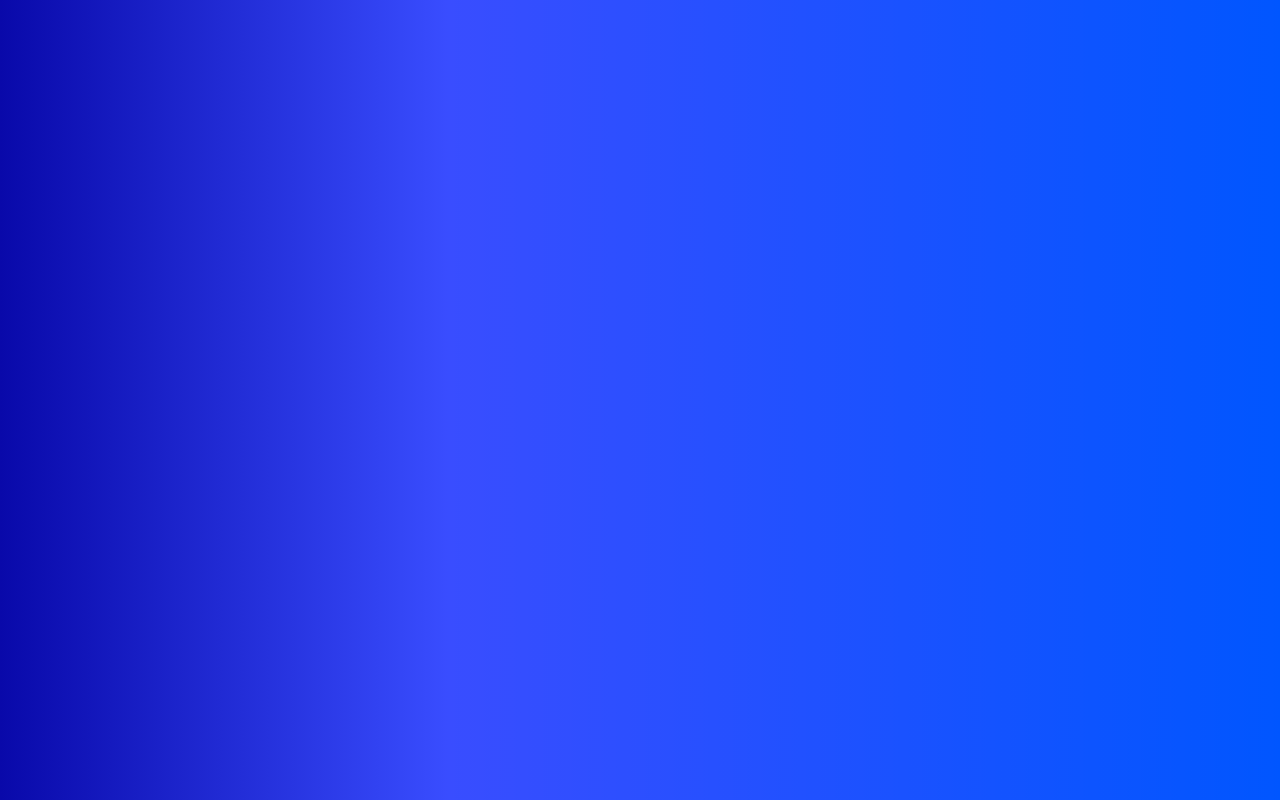
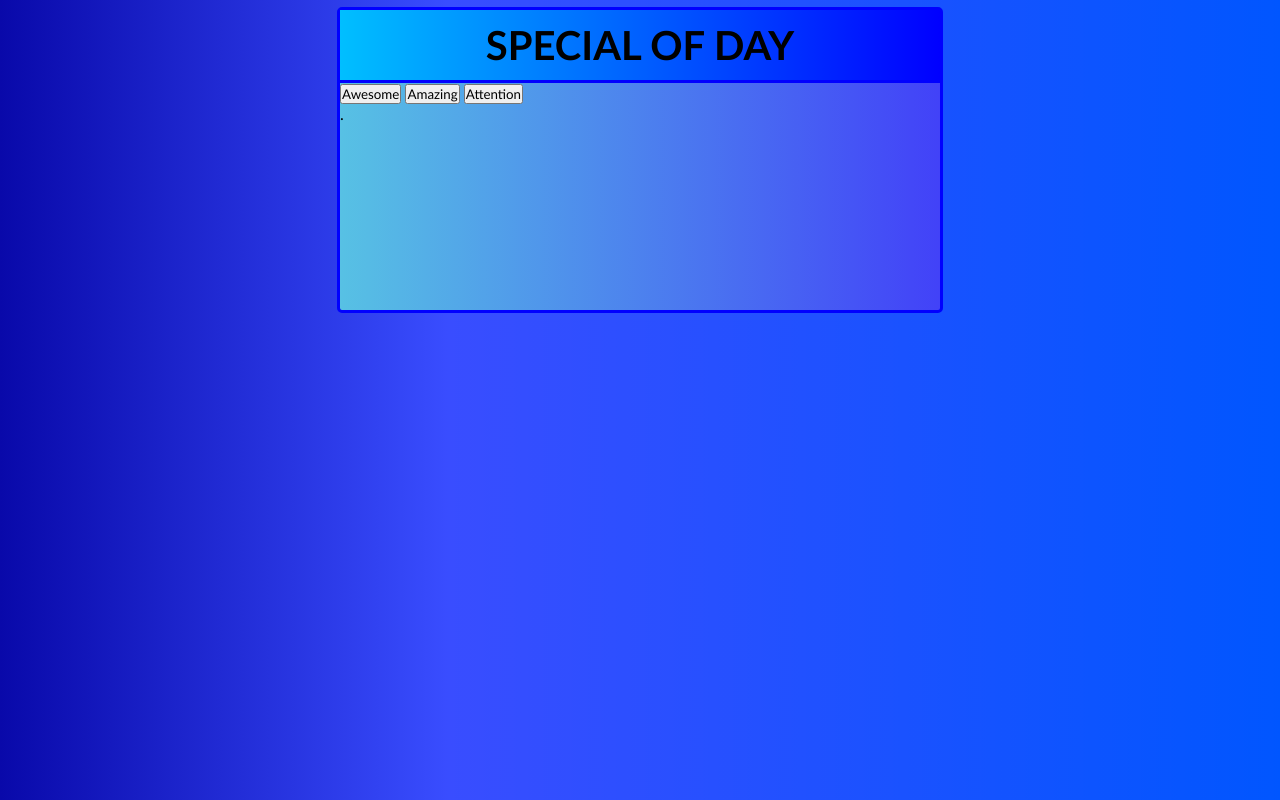
Before and after one commit to Man1exter/ConstructorProto, a plain HTML site: page index.html in a window 1280 px wide. Drawn offline with Linux system fonts and the light colour scheme.

Commit message:
style h1 on main sqaure and bacckground on them

```diff
--- a/index.html
+++ b/index.html
@@ -8,7 +8,13 @@
 </head>
 <body>
 
-
+<div class="square">
+    <h1 class="special">Special of day</h1>
+    <button class="button1">Awesome</button>
+    <button class="button2">Amazing</button>
+    <button class="button3">Attention</button>
+    <p class="squares">.</p>
+</div>
 
 
 
--- a/style.css
+++ b/style.css
@@ -1,9 +1,29 @@
 *{
     padding: 0;
     margin: 0;
+    font-family: 'Gill Sans', 'Gill Sans MT', Calibri, 'Trebuchet MS', sans-serif;
 }
 body{
     height: 100vh;
     background: rgb(0,0,36);
   background: linear-gradient(90deg, rgba(1, 1, 167, 0.967) 0%, rgba(0,26,255,0.7763480392156863) 35%, rgba(0,86,255,1) 100%);
 }
+.square{
+    position: absolute;
+    top: 20%;
+    left: 50%;
+    transform: translate(-50%,-50%);
+    border: 3px solid blue;
+    border-radius: 5px;
+    height: 300px;
+    width: 600px;
+    background: linear-gradient(to left, rgb(66, 66, 248),rgb(87, 193, 228))
+}
+.special{
+    text-align: center;
+    line-height: 70px;
+    text-transform: uppercase;
+    border-bottom: 3px solid blue;
+    background: linear-gradient(to left,rgb(0, 0, 255),rgb(0, 191, 255));
+    font-size: 40px;
+}
```
